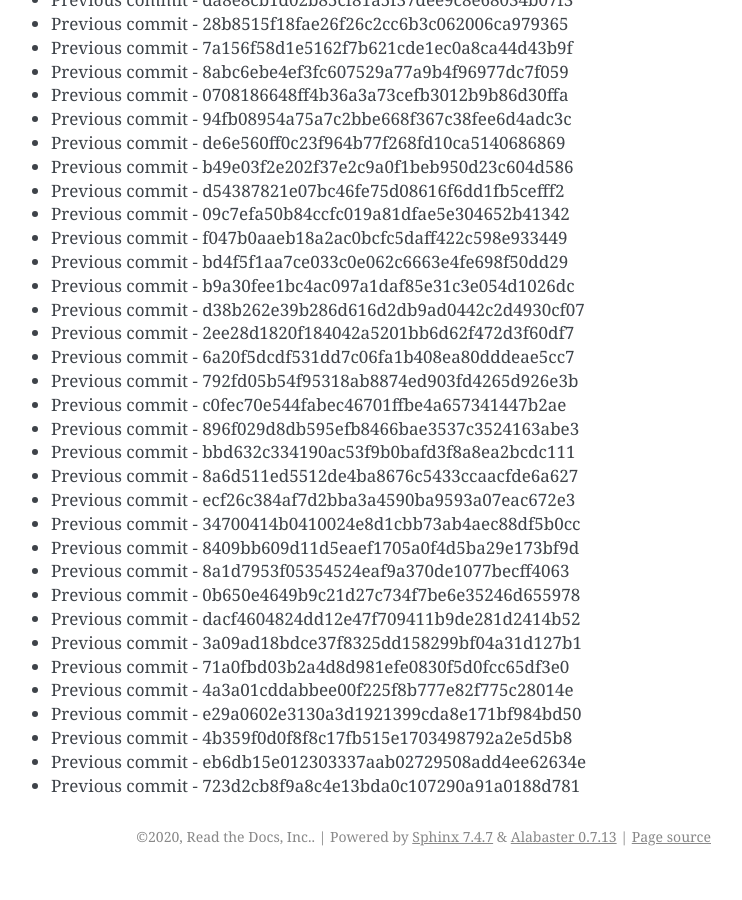
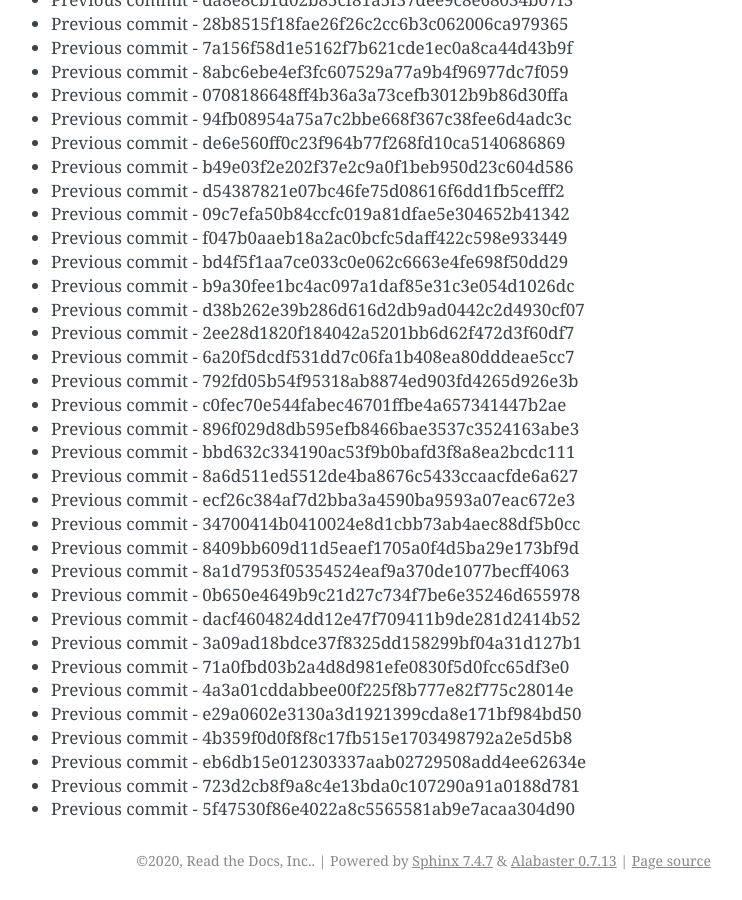
Before and after one commit to readthedocs/rtd-git-stresstest, a Sphinx documentation site: the page built from docs/updates.rst, in a window 1280 px wide and 900 px high, scrolled down 3963 px. Shown: the whole window, without its empty margins (399-1141 px from the left). Built offline with Sphinx 7.4.7, drawn with Linux system fonts in a browser that asks for light colours; before the commit the page ends 4839 px from its top, so only the background shows below that.

Commit message:
Generating commit from previous: 5f47530f86e4022a8c5565581ab9e7acaa304d90

```diff
--- a/docs/updates.rst
+++ b/docs/updates.rst
@@ -198,3 +198,4 @@ It can be tested for any performance characteristics.
 * Previous commit - 4b359f0d0f8f8c17fb515e1703498792a2e5d5b8
 * Previous commit - eb6db15e012303337aab02729508add4ee62634e
 * Previous commit - 723d2cb8f9a8c4e13bda0c107290a91a0188d781
+* Previous commit - 5f47530f86e4022a8c5565581ab9e7acaa304d90
```
